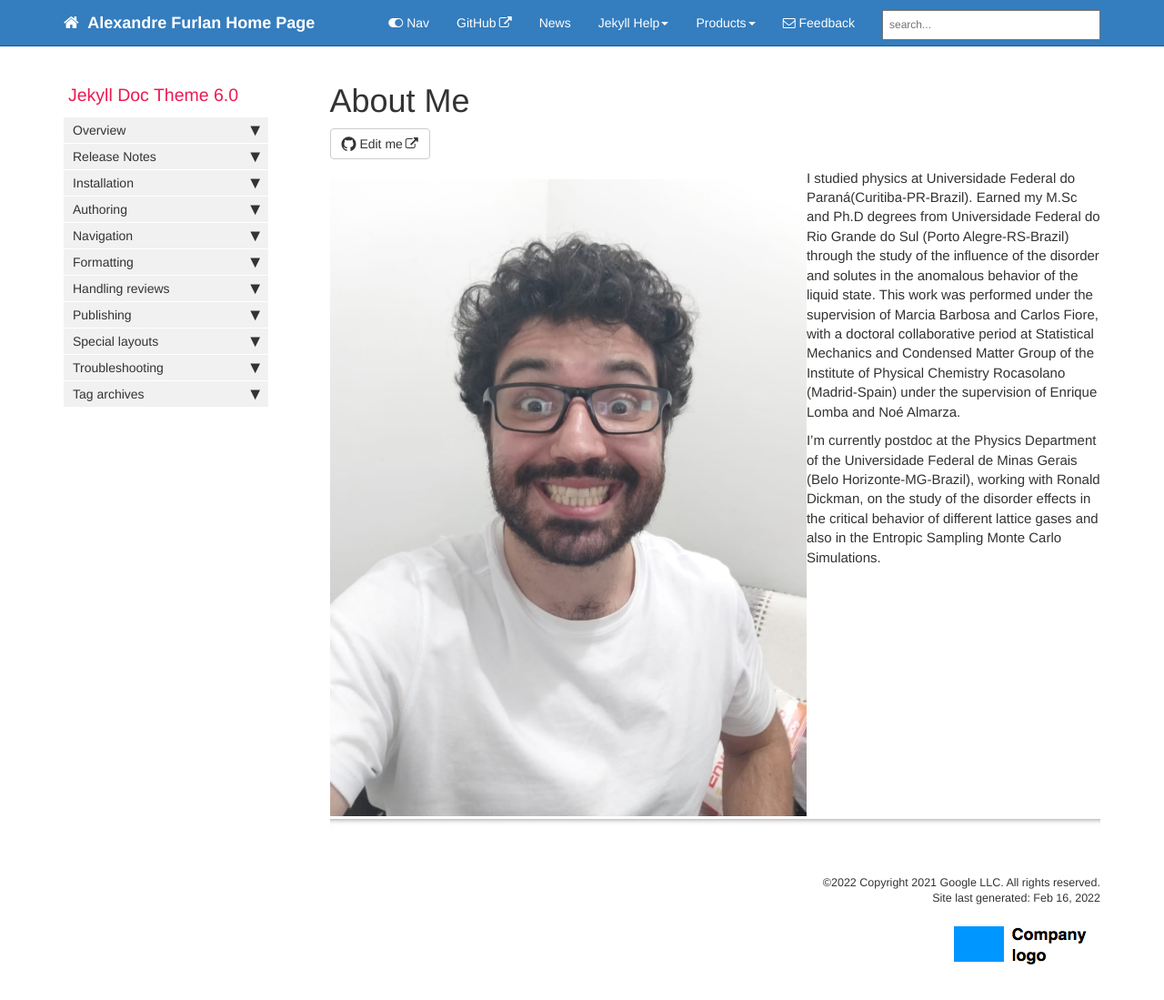
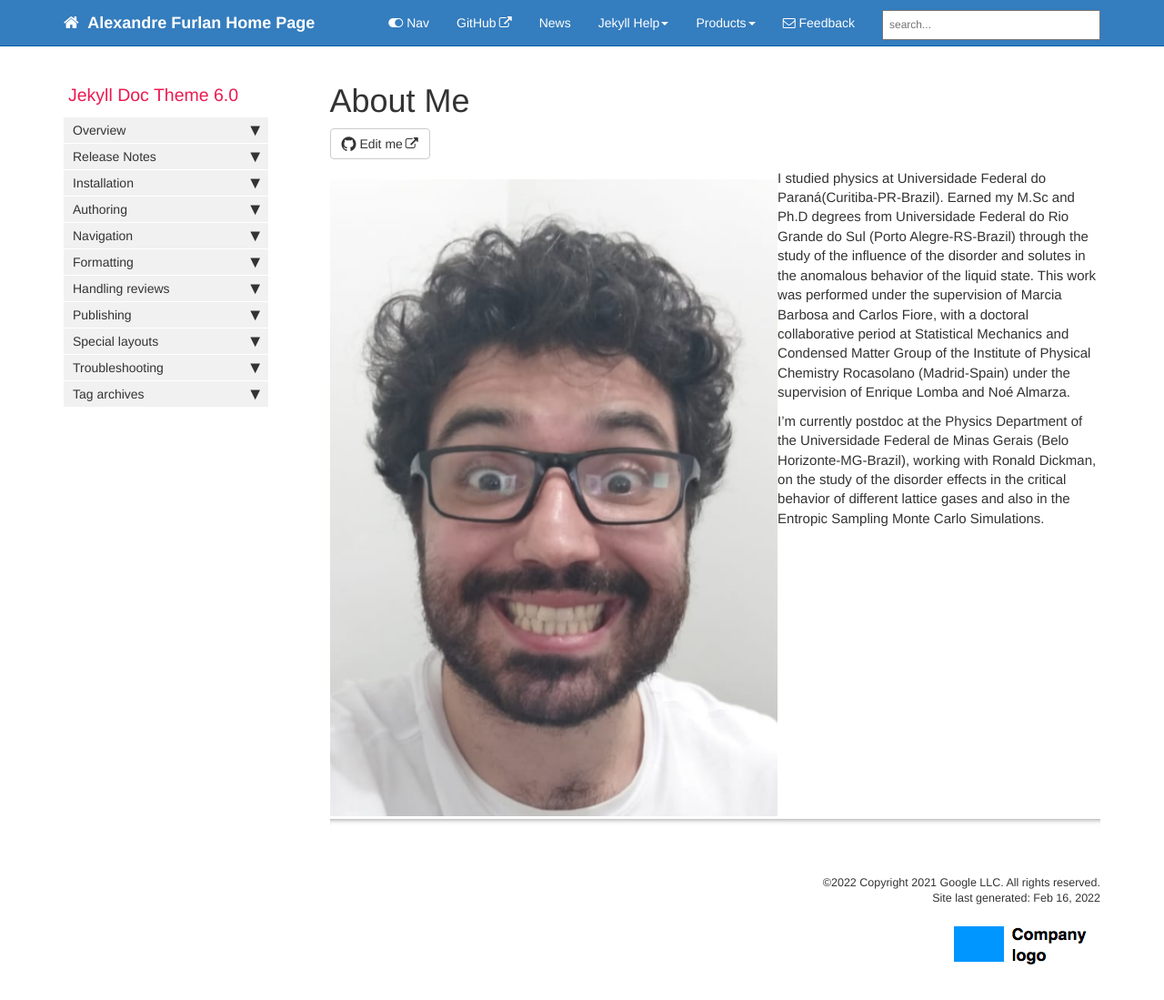
Before and after one commit to apfurlan/apfurlan.github.io, a Jekyll site: the page built from index.md, in a window 1280 px wide and 1136 px high. Shown: the top 1099 px of the window at 91% size. Built offline with Jekyll 4.4.1, drawn with Linux system fonts in a browser that asks for light colours; comment, search, counter and statistics services are not loaded.

Commit message:
new commit

```diff
--- a/index.md
+++ b/index.md
@@ -7,7 +7,7 @@ sidebar: mydoc_sidebar
 #summary: These brief instructions will help you get started quickly with the theme. The other topics in this help provide additional information and detail about #working with other aspects of this theme and Jekyll.
 ---
 
-<img align="left" width="200" height="200" src="euSusto.jpeg">
+<img align="left" width="200" height="200" hspace="20" src="euSusto2.jpeg">
 I studied physics at Universidade Federal do Paraná(Curitiba-PR-Brazil). Earned my M.Sc and Ph.D degrees from Universidade Federal do Rio Grande do Sul (Porto
 Alegre-RS-Brazil) through the study of the influence of the disorder and solutes in the anomalous behavior of the liquid state. This work was performed under the
 supervision of Marcia Barbosa and Carlos Fiore, with a doctoral collaborative period at Statistical Mechanics and Condensed Matter Group of the Institute of Physical
```
Also changed, not shown: euSusto2.jpeg (added).
